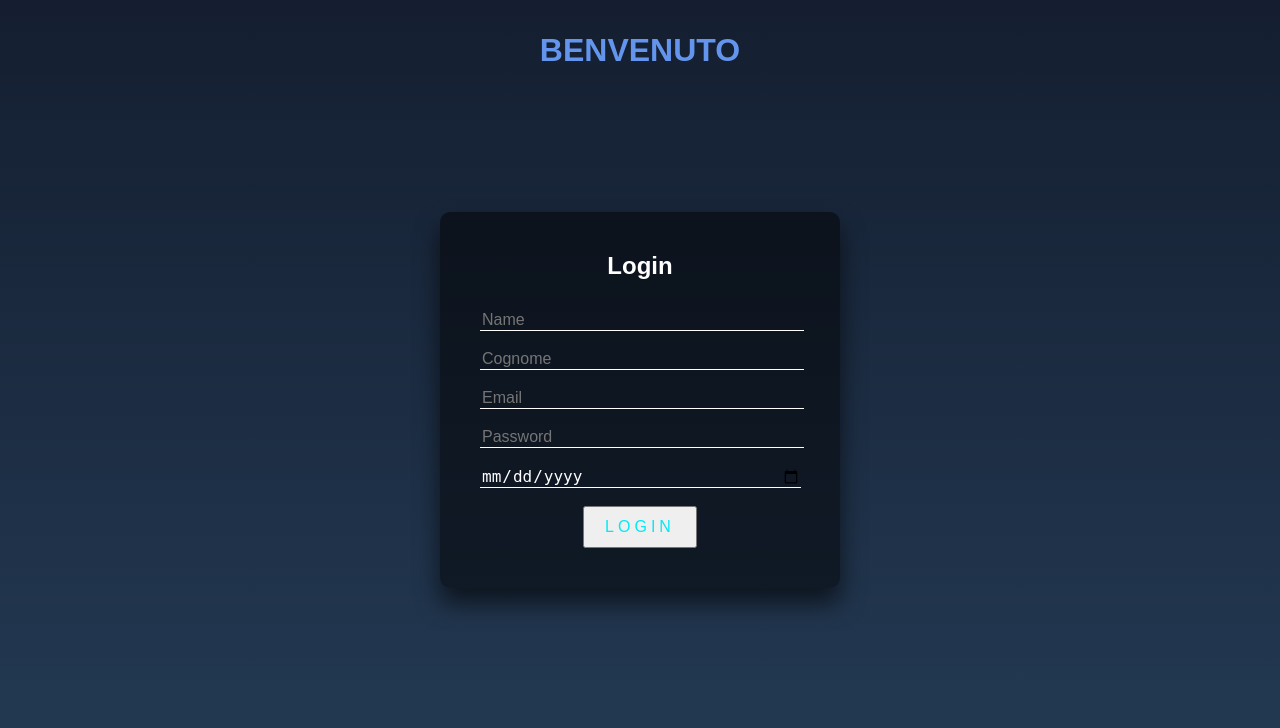
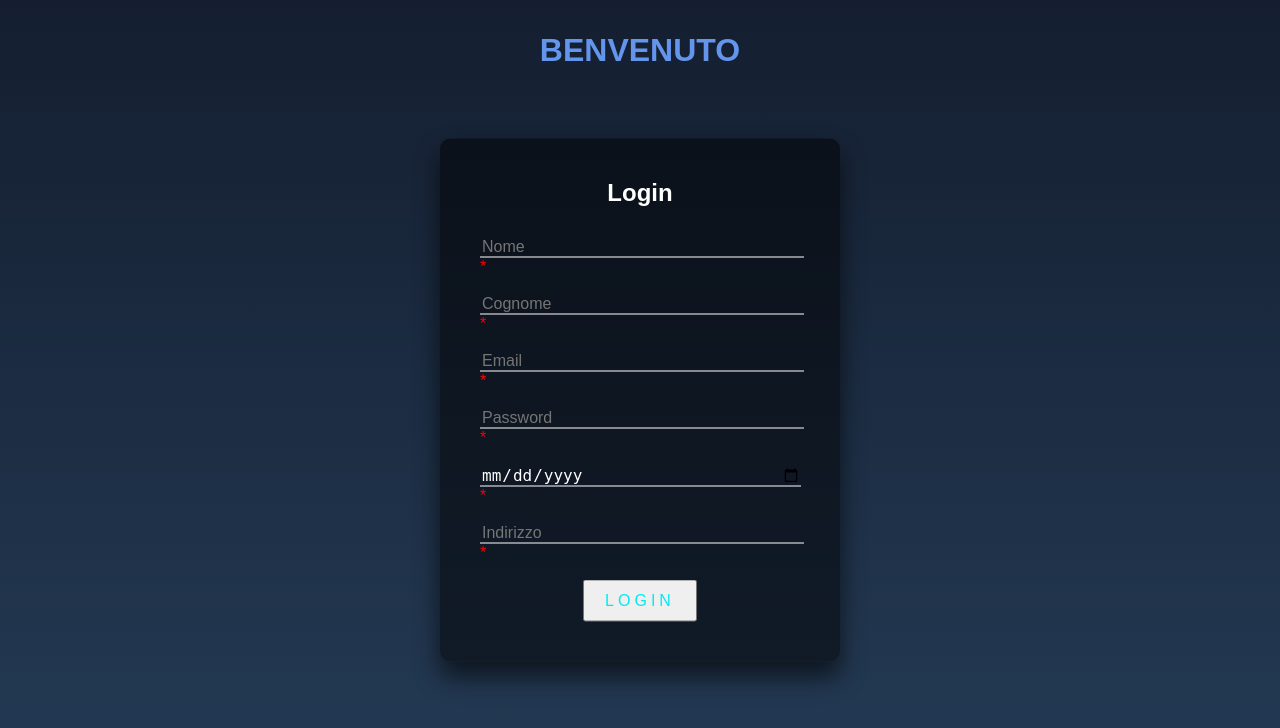
Before and after one commit to lorenzocomelli/5-HINFO_COMELLI, a PHP site: page / in a window 1280 px wide. Shown: the top 728 px of the page. Run offline with PHP 8.4, Linux system fonts and the light colour scheme.

Commit message:
Update index.php

```diff
--- a/FormValidation/index.php
+++ b/FormValidation/index.php
@@ -7,34 +7,100 @@
         <link rel="stylesheet" href="Stile.css">
     </head>
     <body>
-        <!--<p class="benvenuto"> BENVENUTO </p>-->
+
         <?php
+
         // definire le variabili e impostarle su valori vuoti
-         $nameErr = $emailErr = $genderErr = $websiteErr = "";
-         $name = $email = $gender = $comment = $website = "";
+         $nomeErr = $emailErr = $cognErr = $pwdErr = $dataErr = $addressErr = "*";
+         $nome = $email = $cogn = $pwd = $address = "";
 
+        function checkName(&$nome,&$nomeErr){
             if ($_SERVER["REQUEST_METHOD"] == "POST") {
-            if (empty($_POST["name"])) {
-               $nameErr = "Campo obbligatorio";
+                if (empty($_POST["nome"])) {
+                   $nomeErr = "Campo obbligatorio";
                 }else {
-               $name = test_input($_POST["name"]);
+                   $nome = test_input($_POST["nome"]);
+
+                   if (!preg_match("/^[a-zA-Z]{2,15}$/", $nome)) {
+                    $nomeErr = "Nome non valido.";
+                  } else {
+                    $nomeErr = "Nome valido";
+                  }
+                }
+            }
         }
 
+        function checkSurname(&$cogn,&$cognErr){
+            if ($_SERVER["REQUEST_METHOD"] == "POST") {
+                if (empty($_POST["cognome"])) {
+                   $cognErr = "Campo obbligatorio";
+                }else {
+                   $cogn = test_input($_POST["cognome"]);
+
+                   if (!preg_match("/^[a-zA-Z]{2,15}$/", $cogn)) {
+                    $cognErr = "Cognome non valido.";
+                  } else {
+                    $cognErr = "Cognome valido";
+                  }
+                }
+            }
+        }
+
+
+        function checkEmail(&$email,&$emailErr){
+        if($_SERVER["REQUEST_METHOD"] == "POST")
             if (empty($_POST["email"])) {
                $emailErr = "Campo obbligatorio";
             }else {
                $email = test_input($_POST["email"]);
 
                // controllare se l'indirizzo e-mail è corretto
-               if (!filter_var($email, FILTER_VALIDATE_EMAIL)) {
-                  $emailErr = "Formato mail non valido";
+               if (preg_match("/^[a-zA-Z0-9._-]+@[a-zA-Z0-9-]+\.[a-zA-Z.]{2,6}$/", $email)) {
+                    $emailErr = "Email valida";
+                } else {
+                    $emailErr = "Email non valida";
+                }
             }
         }
 
-            if (empty($_POST["gender"])) {
-               $genderErr = "Campo obbligatorio";
+        function checkPassword(&$pwd,&$pwdErr){
+            if ($_SERVER["REQUEST_METHOD"] == "POST") {
+                if (empty($_POST["password"])) {
+                   $pwdErr = "Campo obbligatorio";
                 }else {
-               $gender = test_input($_POST["gender"]);
+                   $pwd = test_input($_POST["password"]);
+
+                   if (!preg_match("/^[a-zA-Z0-9._-]{8,15}$/", $pwd)) {
+                    $pwdErr = "Password non valida";
+                  } else {
+                    $pwdErr = "Password valida";
+                  }
+                }
+            }
+        }
+
+        function checkData(&$dataErr){
+            if ($_SERVER["REQUEST_METHOD"] == "POST")
+                if (empty($_POST["data"])) {
+                   $dataErr = "Campo obbligatorio";
+                }else {
+                   $dataErr = "";
+                }
+        }
+
+        function checkAddress(&$address,&$addressErr){
+            if($_SERVER["REQUEST_METHOD"] == "POST"){
+                if(empty($_POST["indirizzo"])){
+                    $addressErr = "Campo Obbligatorio";
+                }else{
+                    $address = test_input($_POST["indirrizo"]);
+
+                    if (!preg_match("/^[a-zA-Z0-9' ]{2,100}+$/", $address)) {
+                        $addressErr = "Indirzzo non valido";
+                      } else {
+                        $addressErr = "Indirizzo valido";
+                      }
+                }
             }
         }
 
@@ -44,25 +110,38 @@
             $data = htmlspecialchars($data);
             return $data;
          }
+
+         if(isset($_POST["submit"]))
+         {
+            checkName($nome,$nomeErr,$_POST["nome"]);
+            checkSurname($cogn,$cognErr,$_POST["cognome"]);
+            checkEmail($email,$emailErr,$_POST["email"]);
+            checkSurname($pwd,$pwdErr,$_POST["password"]);
+            checkData($dataErr,$_POST["data"]);
+            checkAddress($address,$addressErr,$_POST["indirizzo"]);
+         }
         ?>
                 <h1><center><p style="color:cornflowerblue">BENVENUTO</p></center></h1>
         <div class="login-box">
             <h2>Login</h2>
             <form action=<?=$_SERVER['PHP_SELF']?> method="POST">
             <div class="user-box">
-                    <input type="text" name="name" placeholder="Name" > <span class = "error"> <?php echo $nameErr;?></span>
+                    <input type="text" name="nome" placeholder="Nome" > <span class = "error"> <?php echo $nomeErr;?></span>
                 </div><br>
                 <div class="user-box">
-                    <input type="text" name="cognome" placeholder="Cognome"> <span class = "error"> <?php echo $nameErr;?></span>
+                    <input type="text" name="cognome" placeholder="Cognome"> <span class = "error"> <?php echo $cognErr;?></span>
                 </div><br>
                 <div class="user-box">
                     <input type="text" name="email" placeholder="Email"> <span class = "error"> <?php echo $emailErr;?></span>
                 </div><br>
                 <div class="user-box">
-                    <input type="password" name="password" placeholder="Password"> <span class = "error"> <?php echo $nameErr;?></span>
+                    <input type="password" name="password" placeholder="Password"> <span class = "error"> <?php echo $pwdErr;?></span>
                 </div><br>
                 <div class="user-box">
-                    <input type="date" name="data" value="" max="2004-12-31"> <span class = "error"> <?php echo $nameErr;?></span>
+                    <input type="date" name="data" value="" max="2004-12-31"> <span class = "error"> <?php echo $dataErr;?></span>
+                </div><br>
+                <div class="user-box">
+                    <input type="text" name="indirizzo" placeholder="Indirizzo"> <span class = "error"> <?php echo $addressErr;?></span>
                 </div><br>
                     <center><input type="submit" name="submit" value="LOGIN" class="provaLogin"></center>
             </form>
```
Lines whose indentation alone changed are shown as unchanged.
